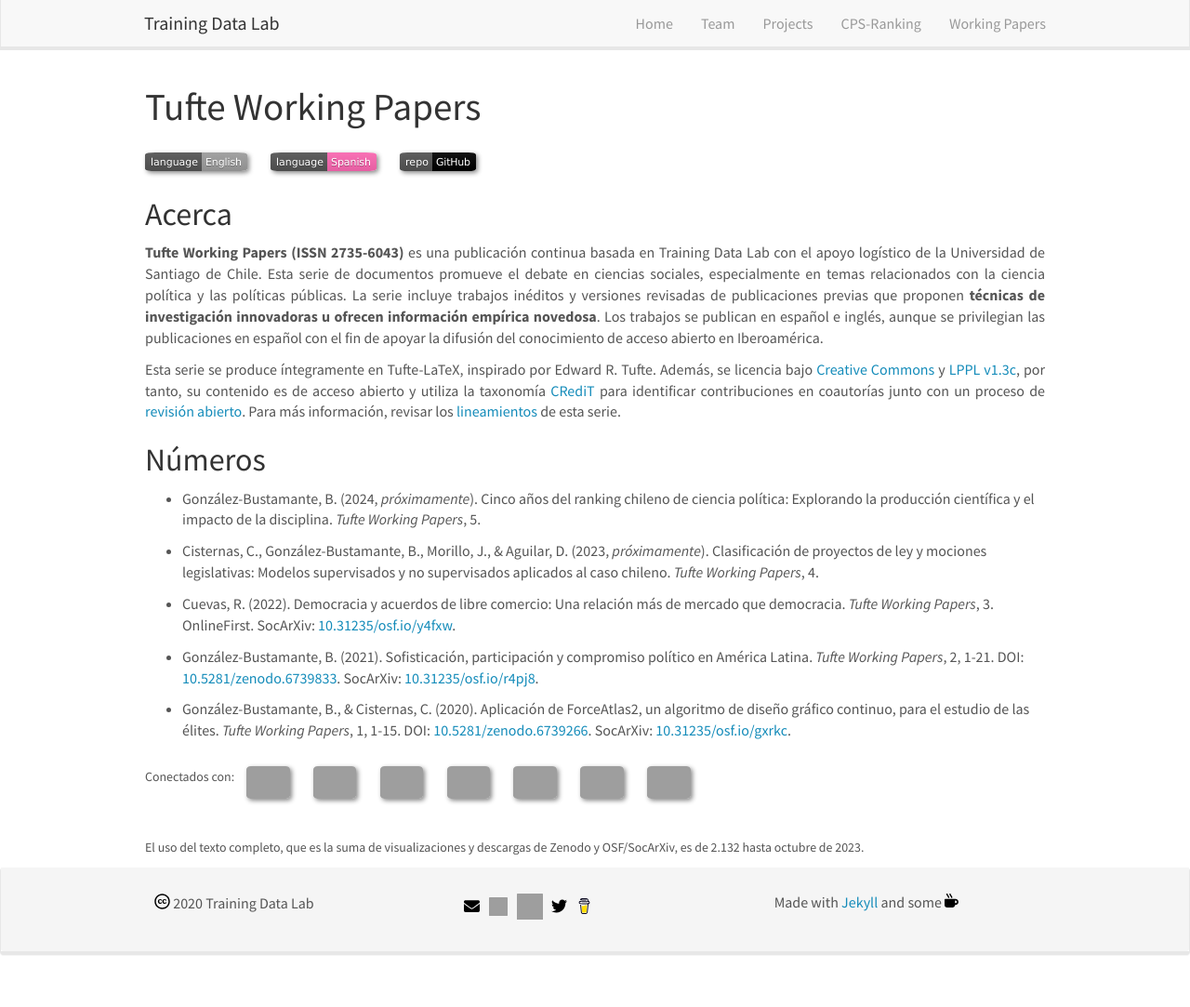
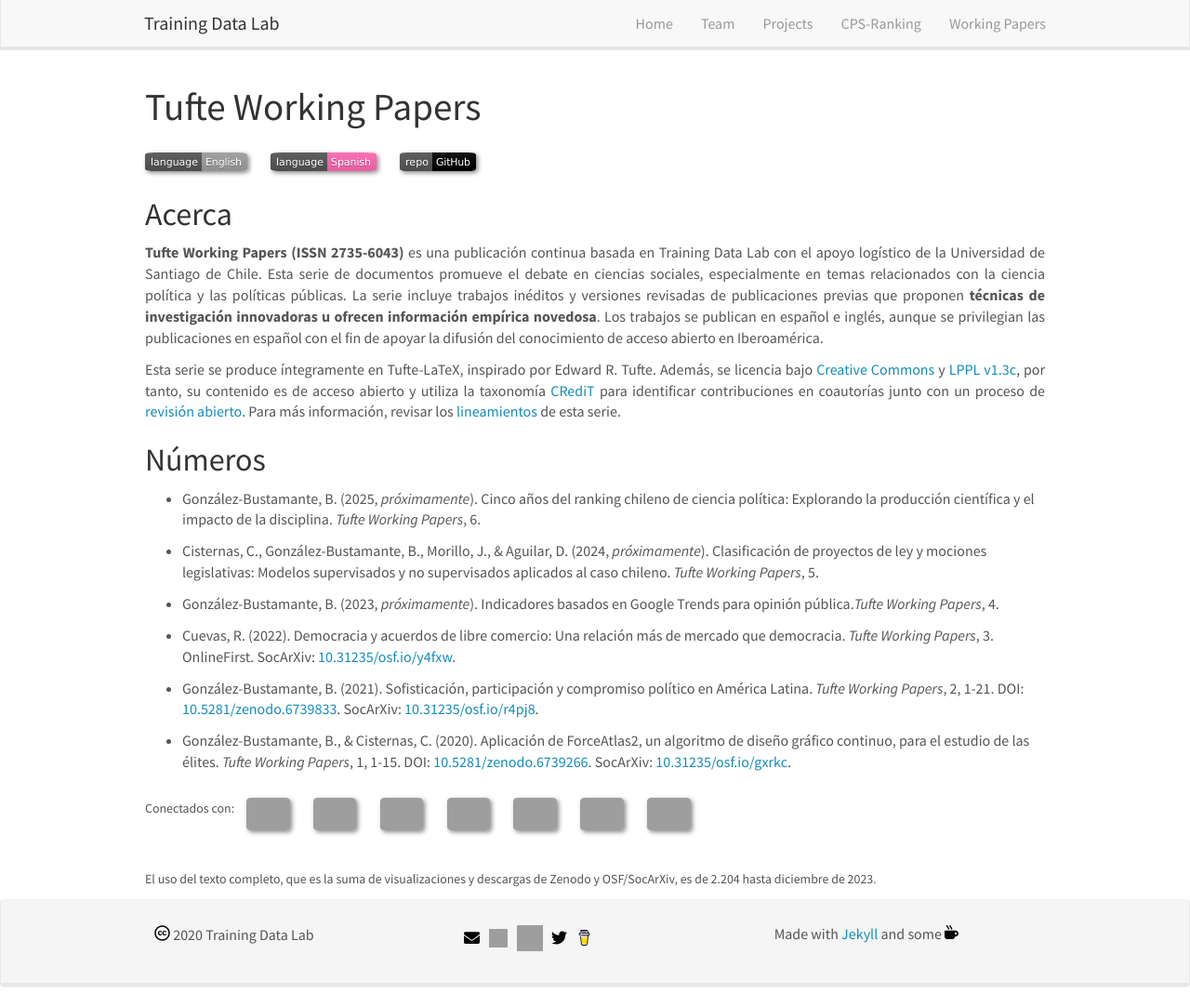
Before and after one commit to training-datalab/old-training-datalab.com, a Jekyll site: the page built from _pages/tufte-working-papers-spanish.md, in a window 1280 px wide and 1083 px high. Shown: the whole window at 93% size. Built offline with Jekyll 4.4.1, drawn with Linux system fonts in a browser that asks for light colours; nearby versions of some CDN libraries.

Commit message:
Update tufte-working-papers-spanish.md

```diff
--- a/_pages/tufte-working-papers-spanish.md
+++ b/_pages/tufte-working-papers-spanish.md
@@ -18,9 +18,11 @@
 
 ## Números
 
-- González-Bustamante, B. (2024, *próximamente*). Cinco años del ranking chileno de ciencia política: Explorando la producción científica y el impacto de la disciplina.  *Tufte Working Papers*, 5.
+- González-Bustamante, B. (2025, *próximamente*). Cinco años del ranking chileno de ciencia política: Explorando la producción científica y el impacto de la disciplina.  *Tufte Working Papers*, 6.
 
-- Cisternas, C., González-Bustamante, B., Morillo, J., & Aguilar, D. (2023, *próximamente*). Clasificación de proyectos de ley y mociones legislativas: Modelos supervisados y no supervisados aplicados al caso chileno. *Tufte Working Papers*, 4.
+- Cisternas, C., González-Bustamante, B., Morillo, J., & Aguilar, D. (2024, *próximamente*). Clasificación de proyectos de ley y mociones legislativas: Modelos supervisados y no supervisados aplicados al caso chileno. *Tufte Working Papers*, 5.
+
+- González-Bustamante, B. (2023, *próximamente*). Indicadores basados en Google Trends para opinión pública.*Tufte Working Papers*, 4.
 
 - Cuevas, R. (2022). Democracia y acuerdos de libre comercio: Una relación más de mercado que democracia. *Tufte Working Papers*, 3. OnlineFirst. SocArXiv: <a href="https://doi.org/10.31235/osf.io/y4fxw" target="_blank">10.31235/osf.io/y4fxw</a>.
 
@@ -34,4 +36,4 @@
 </figure>
 
 <br />
-<small>El uso del texto completo, que es la suma de visualizaciones y descargas de Zenodo y OSF/SocArXiv, es de 2.132 hasta octubre de 2023.</small>
+<small>El uso del texto completo, que es la suma de visualizaciones y descargas de Zenodo y OSF/SocArXiv, es de 2.204 hasta diciembre de 2023.</small>
```
